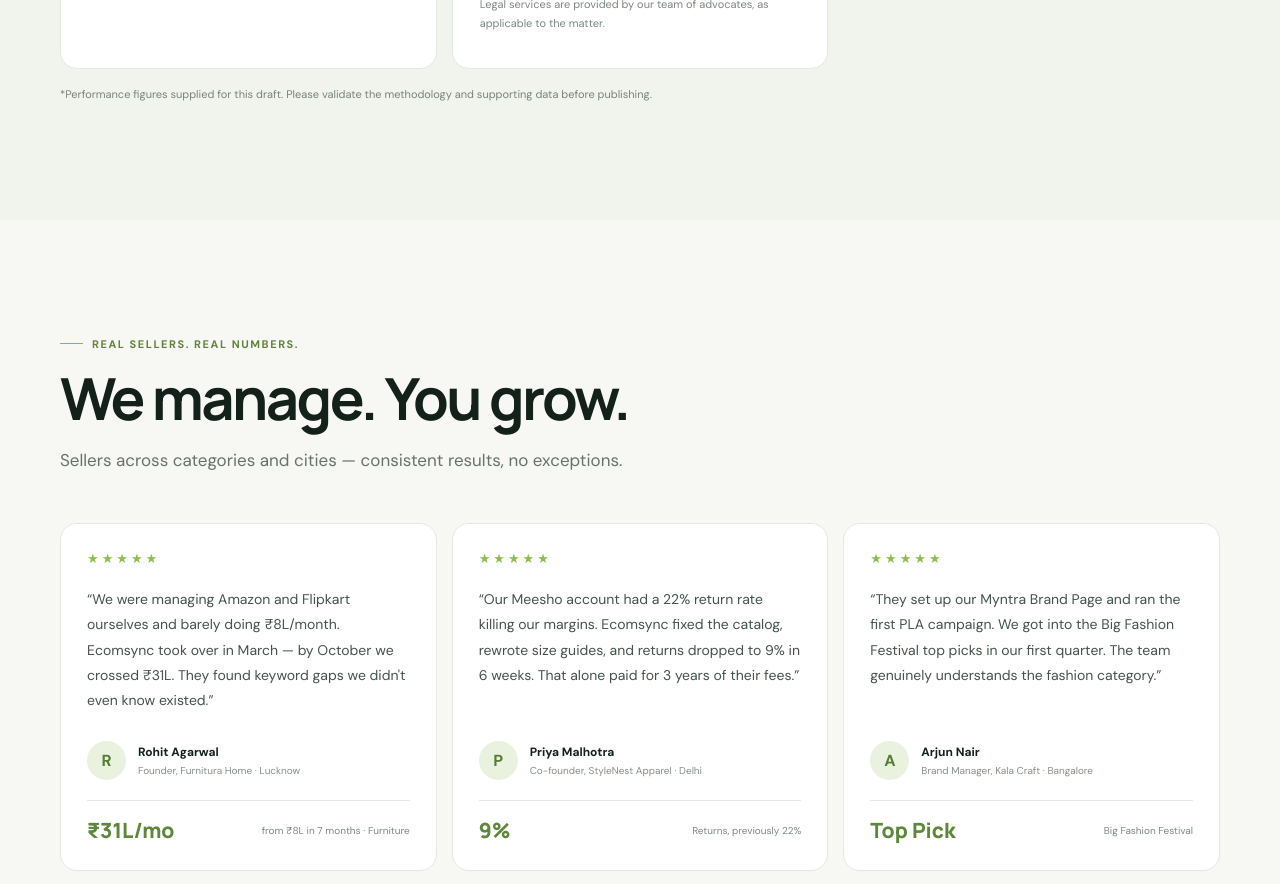
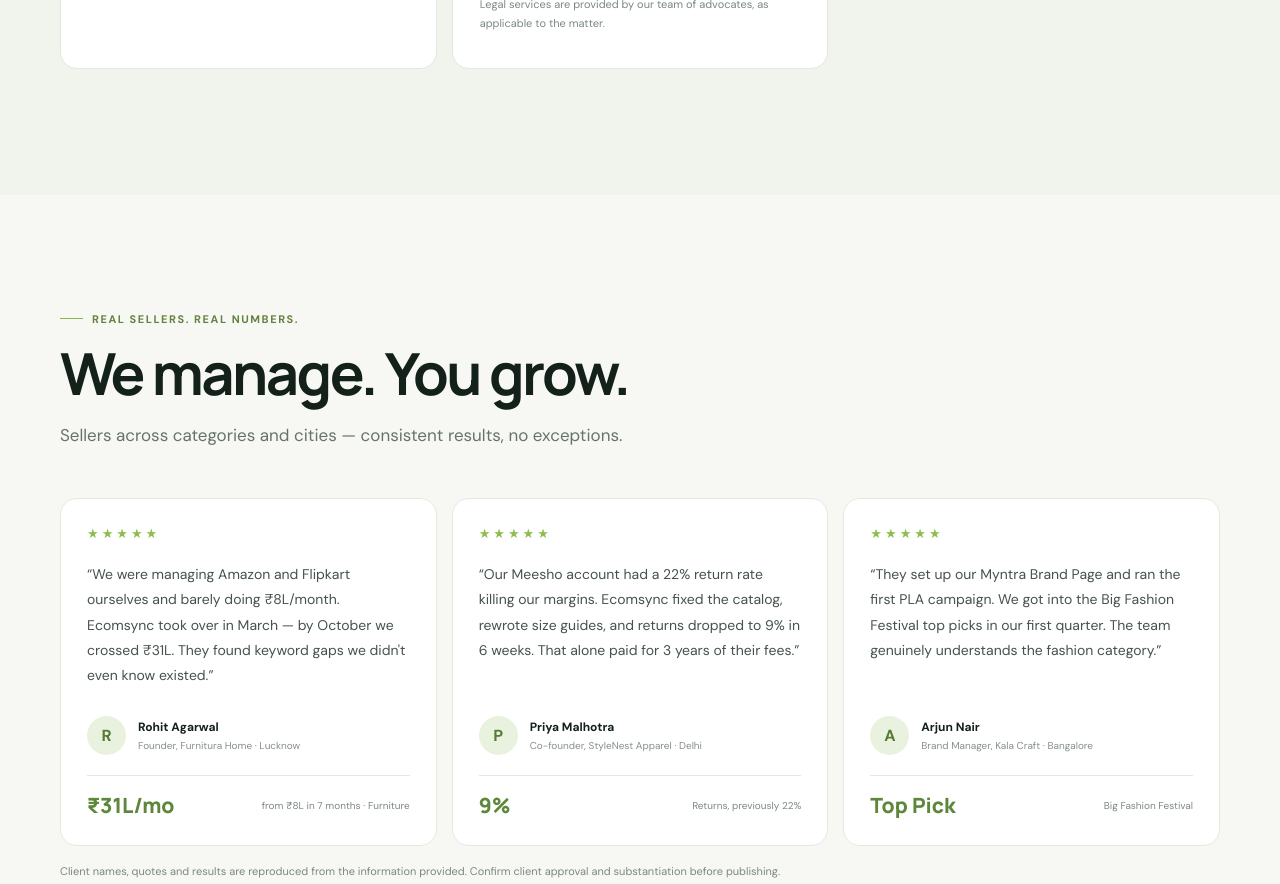
Before and after one commit to infoecomsync-source/ecomsync, a plain HTML site: page index.html in a window 1280 px wide. Shown: the part 7451-8335 px from the top of the page. Drawn offline with Linux system fonts and the light colour scheme.

Commit message:
Add files via upload

```diff
--- a/index.html
+++ b/index.html
@@ -256,7 +256,7 @@ document.addEventListener("DOMContentLoaded", function () {
 
 </div>
 
-<p style="font-size:11px;color:#778477;margin-top:18px">*Performance figures supplied for this draft. Please validate the methodology and supporting data before publishing.</p></div></section><section class="section" id="stories"><div class="wrap"><div class="section-head reveal"><span class="eyebrow">Real sellers. Real numbers.</span><h2>We manage. You grow.</h2><p>Sellers across categories and cities — consistent results, no exceptions.</p></div><div class="testimonials-grid">
+<p style="font-size:11px;color:#778477;margin-top:18px"></p></div></section><section class="section" id="stories"><div class="wrap"><div class="section-head reveal"><span class="eyebrow">Real sellers. Real numbers.</span><h2>We manage. You grow.</h2><p>Sellers across categories and cities — consistent results, no exceptions.</p></div><div class="testimonials-grid">
 <article class="testimonial reveal"><div class="stars">★★★★★</div><blockquote>“We were managing Amazon and Flipkart ourselves and barely doing ₹8L/month. Ecomsync took over in March — by October we crossed ₹31L. They found keyword gaps we didn't even know existed.”</blockquote><div class="person"><span class="avatar">R</span><div><strong>Rohit Agarwal</strong><small>Founder, Furnitura Home · Lucknow</small></div></div><div class="result"><strong>₹31L/mo</strong><small>from ₹8L in 7 months · Furniture</small></div></article>
 <article class="testimonial reveal"><div class="stars">★★★★★</div><blockquote>“Our Meesho account had a 22% return rate killing our margins. Ecomsync fixed the catalog, rewrote size guides, and returns dropped to 9% in 6 weeks. That alone paid for 3 years of their fees.”</blockquote><div class="person"><span class="avatar">P</span><div><strong>Priya Malhotra</strong><small>Co-founder, StyleNest Apparel · Delhi</small></div></div><div class="result"><strong>9%</strong><small>Returns, previously 22%</small></div></article>
 <article class="testimonial reveal"><div class="stars">★★★★★</div><blockquote>“They set up our Myntra Brand Page and ran the first PLA campaign. We got into the Big Fashion Festival top picks in our first quarter. The team genuinely understands the fashion category.”</blockquote><div class="person"><span class="avatar">A</span><div><strong>Arjun Nair</strong><small>Brand Manager, Kala Craft · Bangalore</small></div></div><div class="result"><strong>Top Pick</strong><small>Big Fashion Festival</small></div></article>
```
